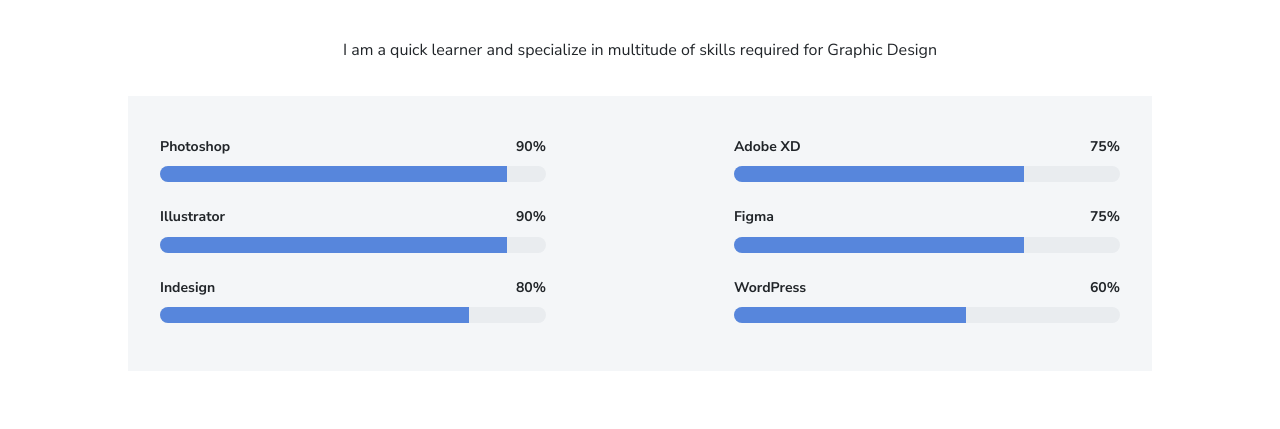
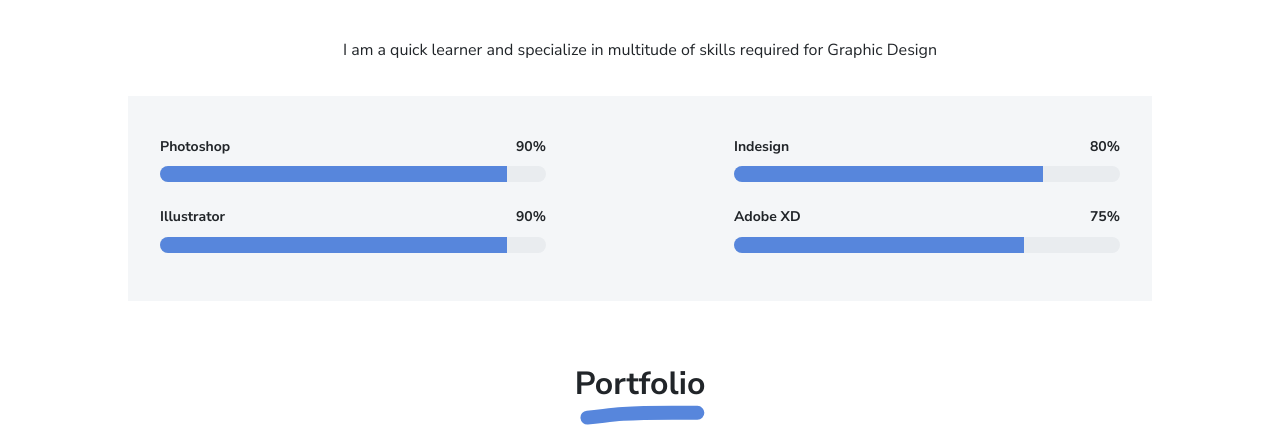
Before and after one commit to yassine-hamdouni/yassine-hamdouni.github.io, a plain HTML site: page index.html in a window 1280 px wide. Shown: the part 1920-2349 px from the top of the page. Drawn offline with Linux system fonts and the light colour scheme.

Commit message:
wordpress and figma remove

```diff
--- a/index.html
+++ b/index.html
@@ -168,33 +168,23 @@
               <div class="progress-bar bg-primary" role="progressbar" data-aos="zoom-in-right" data-aos-delay="200" data-aos-anchor=".skills-section" style="width: 90%" aria-valuenow="90" aria-valuemin="0" aria-valuemax="100"></div>
             </div>
           </div>
-          <div class="py-1">
-            <div class="d-flex text-small fw-bolder"><span class="me-auto">Indesign</span><span>80%</span></div>
-            <div class="progress my-1">
-              <div class="progress-bar bg-primary" role="progressbar" data-aos="zoom-in-right" data-aos-delay="300" data-aos-anchor=".skills-section" style="width: 80%" aria-valuenow="80" aria-valuemin="0" aria-valuemax="100"></div>
-            </div>
-          </div>
+
 
         </div>
         <div class="col-md-5 offset-md-2">
+           <div class="py-1">
+            <div class="d-flex text-small fw-bolder"><span class="me-auto">Indesign</span><span>80%</span></div>
+            <div class="progress my-1">
+             <div class="progress-bar bg-primary" role="progressbar" data-aos="zoom-in-right" data-aos-delay="300" data-aos-anchor=".skills-section" style="width: 80%" aria-valuenow="80" aria-valuemin="0" aria-valuemax="100"></div>
+            </div>
+          </div>
           <div class="py-1">
             <div class="d-flex text-small fw-bolder"><span class="me-auto">Adobe XD</span><span>75%</span></div>
             <div class="progress my-1">
               <div class="progress-bar bg-primary" role="progressbar" data-aos="zoom-in-right" data-aos-delay="300" data-aos-anchor=".skills-section" style="width: 75%" aria-valuenow="75" aria-valuemin="0" aria-valuemax="100"></div>
             </div>
           </div>
-          <div class="py-1">
-            <div class="d-flex text-small fw-bolder"><span class="me-auto">Figma</span><span>75%</span></div>
-            <div class="progress my-1">
-              <div class="progress-bar bg-primary" role="progressbar" data-aos="zoom-in-right" data-aos-delay="400" data-aos-anchor=".skills-section" style="width: 75%" aria-valuenow="75vc " aria-valuemin="0" aria-valuemax="100"></div>
-            </div>
-          </div>
-          <div class="py-1">
-            <div class="d-flex text-small fw-bolder"><span class="me-auto">WordPress</span><span>60%</span></div>
-            <div class="progress my-1">
-              <div class="progress-bar bg-primary" role="progressbar" data-aos="zoom-in-right" data-aos-delay="500" data-aos-anchor=".skills-section" style="width: 60%" aria-valuenow="60" aria-valuemin="0" aria-valuemax="100"></div>
-            </div>
-          </div>
+
 
 
         </div>
```
